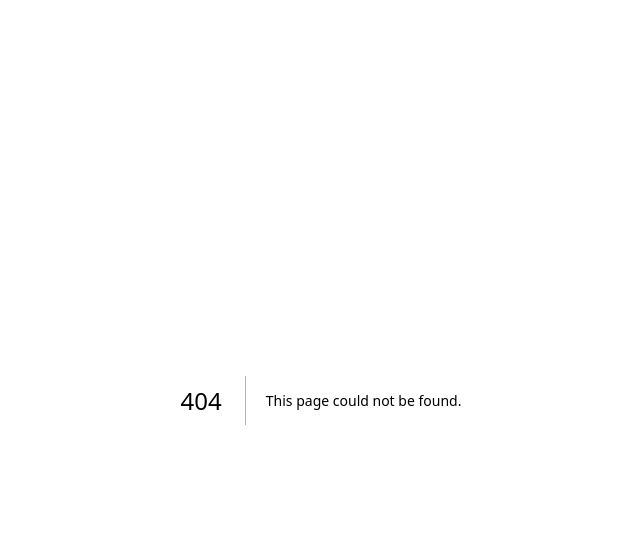
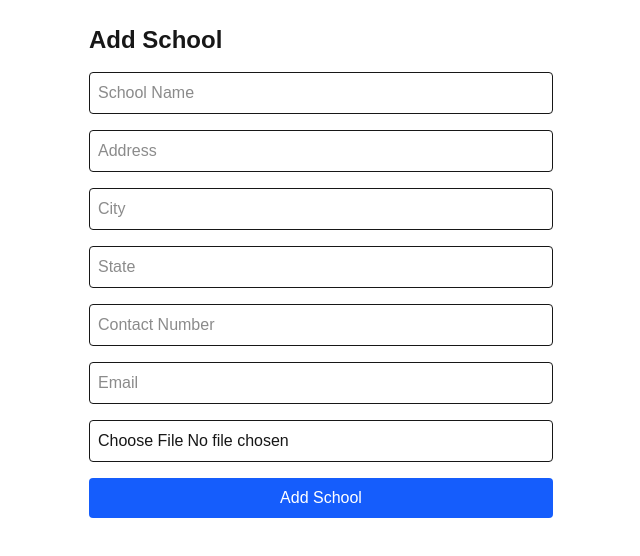
Before and after one commit to harishyeligeti/my-schools, a Next.js app: page /addSchool in a window 1280 px wide. Before the commit this address had no page. Shown: the top 556 px of the page, without its empty margins (319-959 px from the left). Built offline with nearby package versions, Linux system fonts and the light colour scheme.

Commit message:
final touch

```diff
--- /dev/null
+++ b/app/addSchool/page.jsx
@@ -0,0 +1,67 @@
+"use client";
+import { useForm } from "react-hook-form";
+import { useState } from "react";
+
+export default function AddSchool() {
+    const {
+        register,
+        handleSubmit,
+        formState: { errors },
+        reset,
+    } = useForm();
+    const [message, setMessage] = useState("");
+
+    const onSubmit = async (data) => {
+        const formData = new FormData();
+
+        // Append all text fields
+        Object.keys(data).forEach((key) => {
+            if (key !== "image") formData.append(key, data[key]);
+        });
+
+        // Append file separately
+        if (data.image && data.image[0]) {
+            formData.append("image", data.image[0]); // important: use data.image[0]
+        }
+
+        const res = await fetch("/api/schools", {
+            method: "POST",
+            body: formData,
+        });
+
+        if (res.ok) {
+            setMessage("School added successfully!");
+            reset();
+        } else {
+            setMessage("Error adding school.");
+        }
+    };
+
+    return (
+        <div className="max-w-lg mx-auto p-6">
+            <h1 className="text-2xl font-bold mb-4">Add School</h1>
+            <form onSubmit={handleSubmit(onSubmit)} className="grid gap-4">
+                <input placeholder="School Name" {...register("name", { required: true })} className="border p-2 rounded" />
+                {errors.name && <span className="text-red-500">Required</span>}
+
+                <input placeholder="Address" {...register("address", { required: true })} className="border p-2 rounded" />
+
+                <input placeholder="City" {...register("city", { required: true })} className="border p-2 rounded" />
+
+                <input placeholder="State" {...register("state", { required: true })} className="border p-2 rounded" />
+
+                <input placeholder="Contact Number" type="number" {...register("contact", { required: true })} className="border p-2 rounded" />
+
+                <input placeholder="Email" type="email" {...register("email_id", { required: true, pattern: /^\S+@\S+$/i })} className="border p-2 rounded" />
+                {errors.email_id && <span className="text-red-500">Invalid Email</span>}
+
+                <input type="file" {...register("image", { required: true })} className="border p-2 rounded" />
+
+                <button type="submit" className="bg-blue-600 text-white py-2 rounded">
+                    Add School
+                </button>
+            </form>
+            {message && <p className="mt-4">{message}</p>}
+        </div>
+    );
+}
--- /dev/null
+++ b/app/api/schools/route.js
@@ -0,0 +1,58 @@
+import { NextResponse } from "next/server";
+import pool from "../../lib/db";
+import path from "path";
+import fs from "fs/promises";
+
+export const runtime = "nodejs";
+
+export async function GET() {
+    try {
+        const [rows] = await pool.query("SELECT id, name, address, city, state, contact, email_id, image FROM schools");
+        return NextResponse.json({ schools: rows }, { status: 200 });
+    } catch (err) {
+        console.error("GET Error:", err);
+        return NextResponse.json({ error: err.message }, { status: 500 });
+    }
+}
+
+export async function POST(req) {
+    try {
+        const formData = await req.formData();
+
+        const name = formData.get("name");
+        const address = formData.get("address");
+        const city = formData.get("city");
+        const state = formData.get("state");
+        const contact = formData.get("contact");
+        const email_id = formData.get("email_id");
+        const imageFile = formData.get("image");
+
+        if (!imageFile || !imageFile.size) {
+            return NextResponse.json({ error: "No image uploaded" }, { status: 400 });
+        }
+
+        // Convert File to Buffer
+        const arrayBuffer = await imageFile.arrayBuffer(); // this works in Node 18+
+        const buffer = Buffer.from(arrayBuffer);
+
+        // Save file in public/schoolImages
+        const fileName = `${Date.now()}-${imageFile.name}`;
+        const filePath = path.join(process.cwd(), "public", "schoolImages", fileName);
+        await fs.writeFile(filePath, buffer);
+
+        // Insert into DB (store filename)
+        await pool.execute("INSERT INTO schools (name, address, city, state, contact, email_id, image) VALUES (?, ?, ?, ?, ?, ?, ?)", [name, address, city, state, contact, email_id, fileName]);
+
+        return NextResponse.json({ message: "School added successfully!" });
+    } catch (error) {
+        console.error("POST Error:", error);
+        return NextResponse.json({ error: "Error adding school" }, { status: 500 });
+    }
+}
+async function streamToBuffer(readableStream) {
+    const chunks = [];
+    for await (const chunk of readableStream) {
+        chunks.push(Buffer.from(chunk));
+    }
+    return Buffer.concat(chunks);
+}
--- /dev/null
+++ b/app/lib/db.js
@@ -0,0 +1,15 @@
+import mysql from "mysql2/promise";
+
+const pool = mysql.createPool({
+  host: process.env.MYSQL_HOST,
+  port: +process.env.MYSQL_PORT,
+  user: process.env.MYSQL_USER,
+  password: process.env.MYSQL_PASSWORD,
+  database: process.env.MYSQL_DATABASE,
+  ssl: {
+    rejectUnauthorized: true,
+    ca: process.env.MYSQL_SSL_CA,
+  },
+});
+
+export default pool;
--- a/app/page.js
+++ b/app/page.js
@@ -1,8 +1,12 @@
-import Image from "next/image";
+import AddSchool from "./addSchool/page";
+import ShowSchools from "./showSchools/page";
+
 
 export default function Home() {
   return (
     <>
+    <AddSchool/>
+    <ShowSchools/>
     </>
   );
 }
--- /dev/null
+++ b/app/showSchools/page.jsx
@@ -0,0 +1,25 @@
+"use client";
+import { useEffect, useState } from "react";
+
+export default function ShowSchools() {
+    const [schools, setSchools] = useState([]);
+
+    useEffect(() => {
+        fetch("/api/schools")
+            .then((res) => res.json())
+            .then((data) => setSchools(data.schools));
+    }, []);
+
+    return (
+        <div className="grid [grid-template-columns:repeat(auto-fit,minmax(250px,1fr))] gap-6 p-6 w-full">
+            {schools.map((school) => (
+                <div key={school.id} className="border border-gray-300 rounded-xl bg-white shadow-sm p-4 flex flex-col">
+                    <img src={`/schoolImages/${school.image}`} alt={school.name} className="w-full h-48 object-cover rounded-lg mb-3" />
+                    <h3 className="text-lg font-semibold mb-1">{school.name}</h3>
+                    <p className="text-gray-600">{school.address}</p>
+                    <p className="text-gray-600">{school.city}</p>
+                </div>
+            ))}
+        </div>
+    );
+}
```
Also changed, not shown: package.json (+7 -3 lines), public/schoolImages/1756807581472-charan passport.jpeg (added), 1 other file (tests, documents, lock files or other folders).
